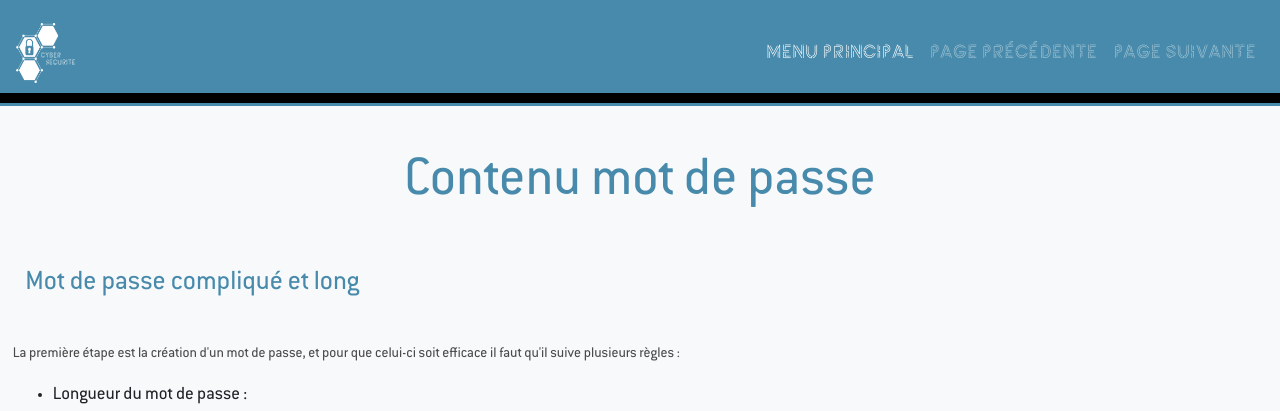
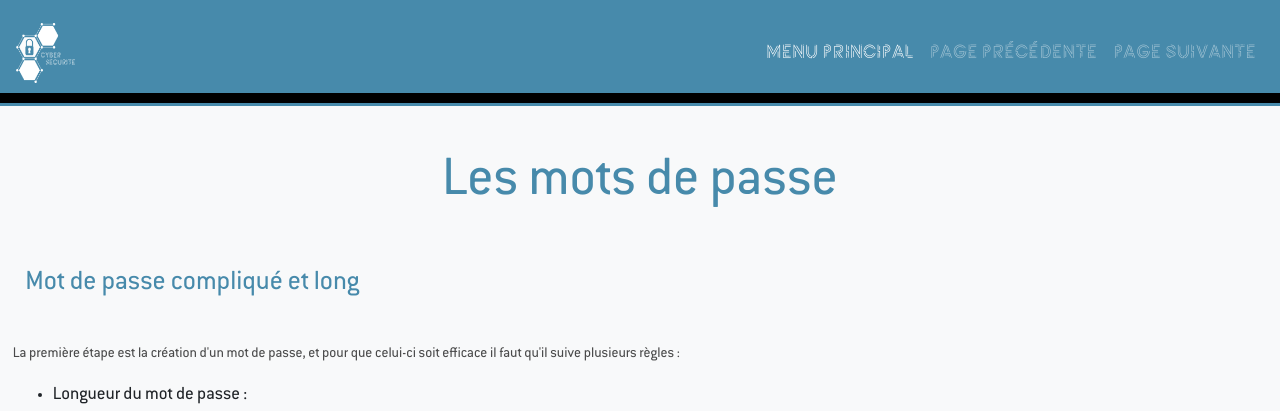
Before and after one commit to PTCybersecurite/PTS7-Cybersecurite, a PHP site: page /cours/Mots_de_passe/Contenu_mot_de_passe.php in a window 1280 px wide. Shown: the top 411 px of the page. Run offline with PHP 8.4, Linux system fonts and the light colour scheme; some web fonts are replaced.

Commit message:
changement titre contenu

```diff
--- a/cours/Mots_de_passe/Contenu_mot_de_passe.php
+++ b/cours/Mots_de_passe/Contenu_mot_de_passe.php
@@ -25,7 +25,7 @@
 	<section>
 	<header>
 		<h1>
-			<strong>Contenu mot de passe</strong>
+			<strong>Les mots de passe</strong>
 		</h1>
 	</header>
 	<br/>
--- a/cours/Phishing/Contenu_phishing.php
+++ b/cours/Phishing/Contenu_phishing.php
@@ -25,7 +25,7 @@
 	<section>
 	<header>
 		<h1>
-			<strong>Contenu Phishing</strong>
+			<strong>Le Phishing</strong>
 		</h1>
 	</header>
 	<br/>
```
